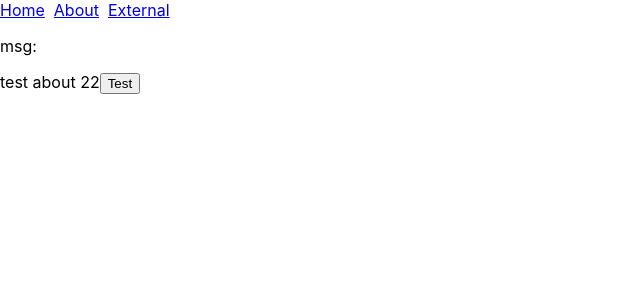
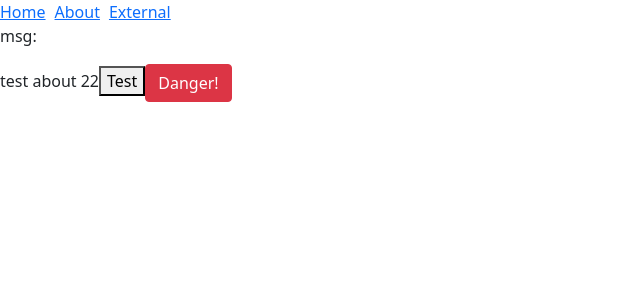
Before and after one commit to fyhao/react-covid19-apps, a React (Create React App) app: page /about in a window 1280 px wide. Shown: the top 300 px of the page, without its empty margins (0-640 px from the left). Built offline with nearby package versions, Linux system fonts and the light colour scheme.

Commit message:
#2 Setup Reactstrap

```diff
--- a/package.json
+++ b/package.json
@@ -11,10 +11,12 @@
     "@types/node": "^12.20.7",
     "@types/react": "^17.0.3",
     "@types/react-dom": "^17.0.3",
+    "bootstrap": "^5.0.2",
     "react": "^17.0.2",
     "react-dom": "^17.0.2",
     "react-router-dom": "^5.2.0",
     "react-scripts": "4.0.3",
+    "reactstrap": "^8.9.0",
     "typescript": "^4.2.3",
     "web-vitals": "^1.1.1"
   },
--- a/src/About.tsx
+++ b/src/About.tsx
@@ -1,6 +1,6 @@
 
 import React, { Component } from 'react';
-
+import { Button } from 'reactstrap';
 import ee from './EventManager';
 
 class About extends Component {
@@ -15,6 +15,7 @@
 
       <div>test about 22
         <button onClick={() => {ee.emit('infomsg',{msg:'test'})}}>Test</button>
+		<Button color="danger">Danger!</Button>
       </div>
     )
   }
--- a/src/App.tsx
+++ b/src/App.tsx
@@ -11,6 +11,7 @@
 import ee from './EventManager';
 
 import React, { Component } from 'react';
+import 'bootstrap/dist/css/bootstrap.min.css';
 class App extends Component {
   componentWillMount() {
     ee.on('infomsg', this.onInfomsg, this);
```
Also changed, not shown: 1 other file (tests, documents, lock files or other folders).
